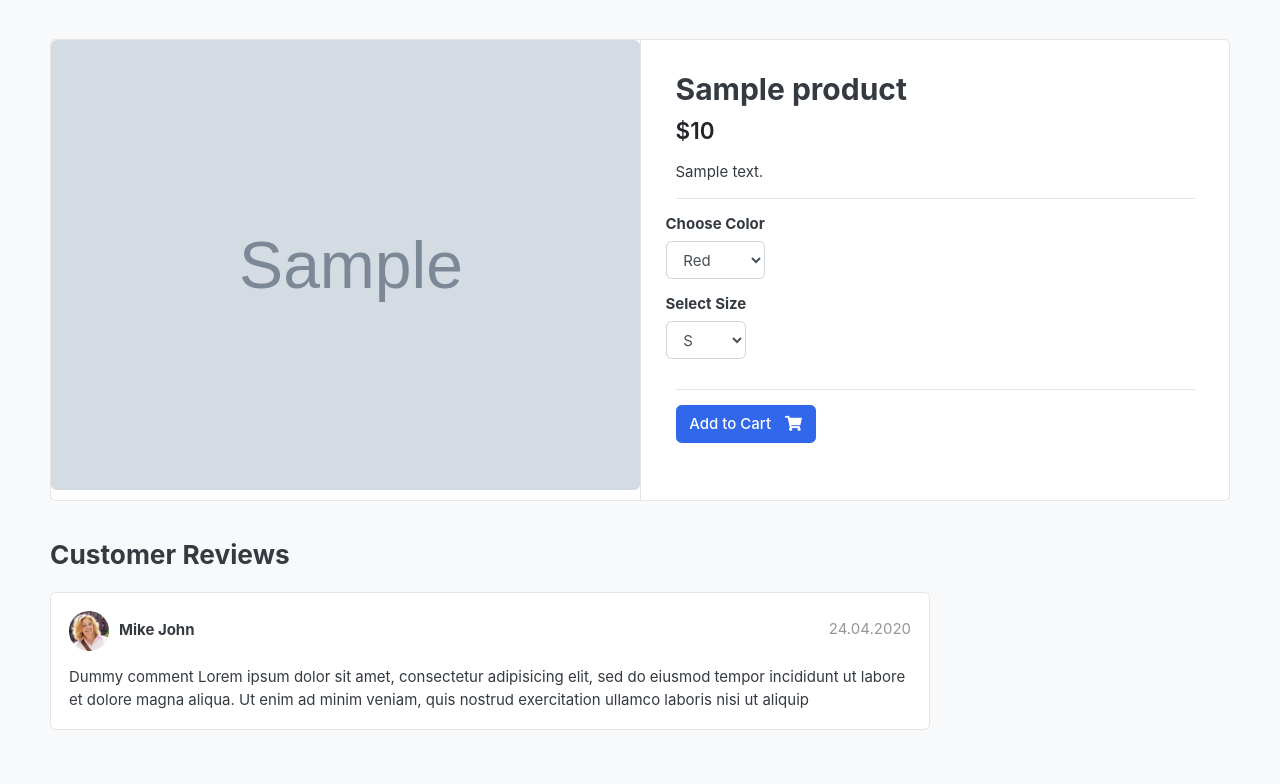
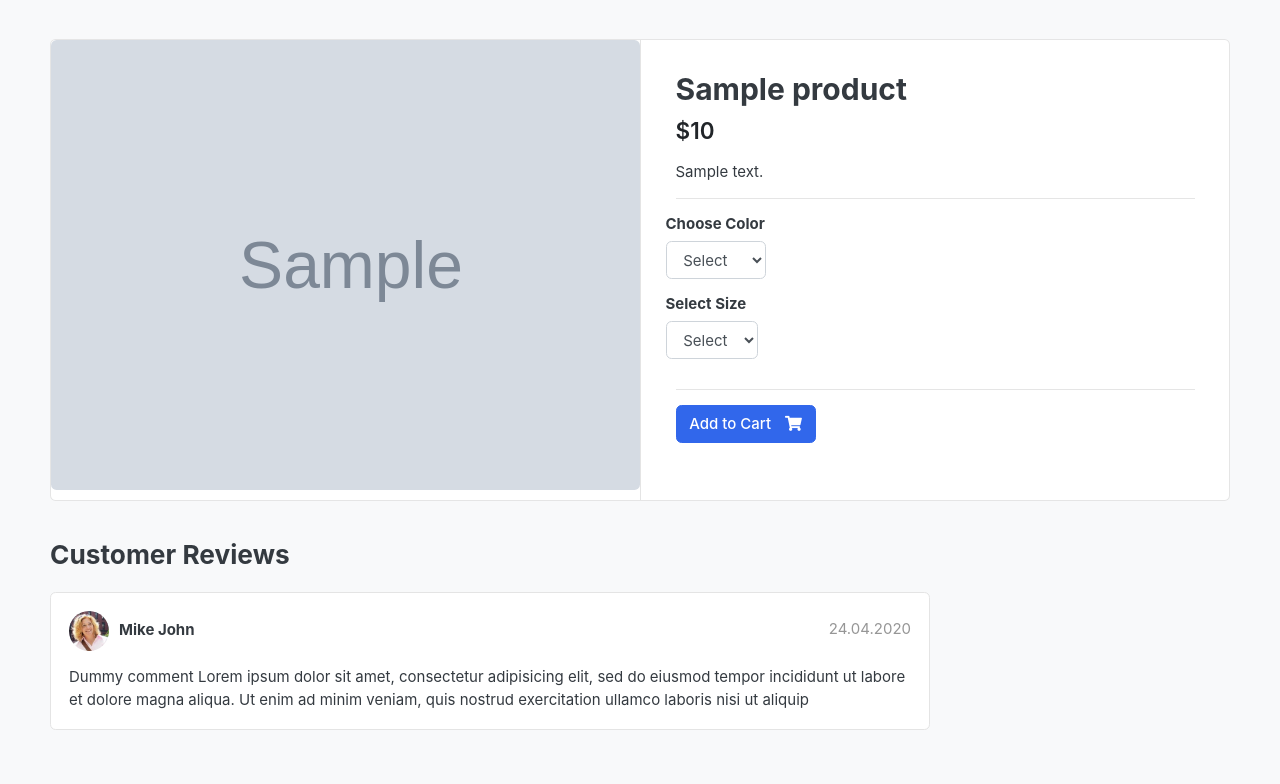
Before and after one commit to IamRidoyRoy/E-Commerce-project-with-Django, a Django app: a page that uses templates/mystore/product_detail.html in a window 1280 px wide. Shown: the part 119-903 px from the top of the page. Run offline with Django 3.2, Linux system fonts and the light colour scheme; tables that the repository leaves empty hold one stand-in row (values such as "Sample post"); grey boxes marked "Sample" are stand-in pictures; some libraries are stand-ins or nearby versions; some web fonts are replaced.

Commit message:
Make dynamic size and color

```diff
--- a/carts/views.py
+++ b/carts/views.py
@@ -15,10 +15,10 @@ def _cart_id(request):
     return cart
 
 def add_cart(request, product_id):
-    color = request.GET['color']
-    size = request.GET['size']
-    return HttpResponse(color + ' ' + size)
-    exit()
+    if request.method == 'POST':
+        color = request.POST['color']
+        size = request.POST['size']
+        print(color, size)
     product = Product.objects.get(id = product_id) # By using it we get the product.
     try:
         cart = Cart.objects.get(cart_id= _cart_id(request) ) # get cart using cart id in the session
--- a/mystore/models.py
+++ b/mystore/models.py
@@ -1,4 +1,5 @@
 from tkinter import CASCADE
+from turtle import color
 from django.db import models
 from django.db.models.fields.related import ForeignKey
 
@@ -26,6 +27,14 @@ class Product(models.Model):
     def __str__(self):
         return self.product_name
 
+# Create variation manager
+class VariationManager(models.Manager):
+    def colors(self):
+        return super(VariationManager, self).filter(variation_category='color', is_active = True)
+
+    def sizes(self):
+        return super(VariationManager, self).filter(variation_category='size', is_active =True)
+
 # Create a tuple for drop down choices
 variation_category_choice = (
     ('color', 'color'),
@@ -39,5 +48,7 @@ class Variation(models.Model):
     is_active           = models.BooleanField(default=True)
     created_date        = models.DateTimeField(auto_now=True)
 
+    object = VariationManager()
+
     def __unicode__(self):
         return self.product
--- a/templates/mystore/product_detail.html
+++ b/templates/mystore/product_detail.html
@@ -19,7 +19,8 @@
         <main class="col-md-6 border-left">
 
           <!-- Variation form  -->
-          <form action="{% url 'add_cart' single_product.id %}" method="GET">
+          <form action="{% url 'add_cart' single_product.id %}" method="POST">
+            {% csrf_token %}
             <article class="content-body">
               <h2 class="title">{{ single_product.product_name }}</h2>
               <div class="mb-3">
@@ -32,10 +33,11 @@
               <div class="row">
                 <div class="item-option-select">
                   <h6>Choose Color</h6>
-                  <select name="color" class="form-control">
-                    <option value="red">Red</option>
-                    <option value="yellow">Yellow</option>
-                    <option value="green">Green</option>
+                  <select name="color" class="form-control" required>
+                    <option value="disabled selected">Select</option>
+                    {% for i in single_product.variation_set.colors %}
+                    <option value="{{ i.variation_value | lower }}">{{ i.variation_value | capfirst }}</option>
+                    {% endfor %}
                   </select>
                 </div>
               </div> <!-- row.// -->
@@ -43,10 +45,10 @@
                 <div class="item-option-select">
                   <h6>Select Size</h6>
                   <select name="size" class="form-control">
-                    <option value="small">S</option>
-                    <option value="medium">M</option>
-                    <option value="large">L</option>
-                    <option value="extra-large">XL</option>
+                    <option value="disabled selected">Select</option>
+                    {% for i in single_product.variation_set.sizes %}
+                    <option value="{{ i.variation_value | lower }}">{{ i.variation_value | capfirst }}</option>
+                    {% endfor %}
                   </select>
                 </div>
               </div> <!-- row.// -->
```
